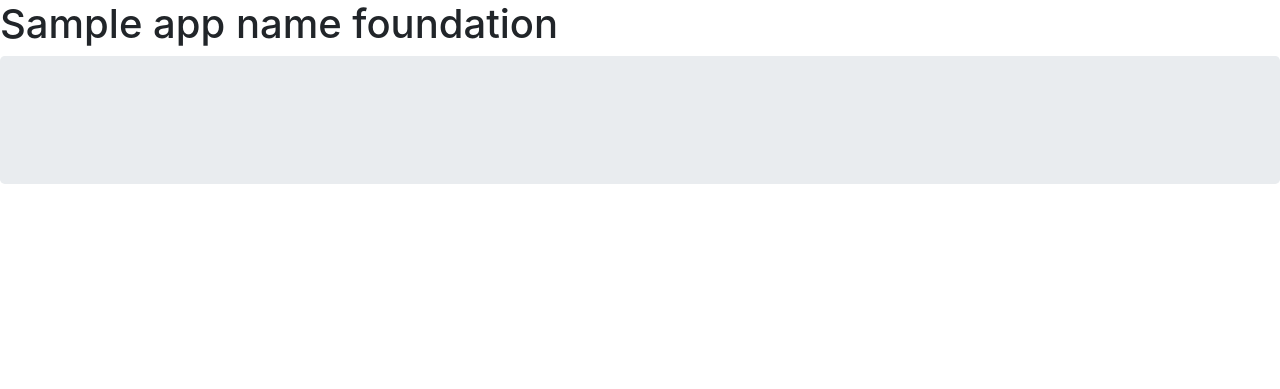
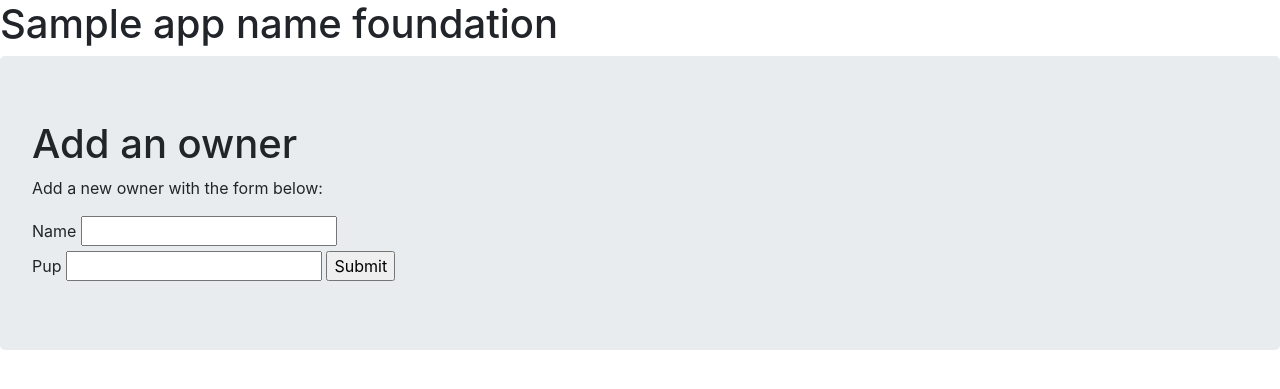
Before and after one commit to ghigbie/modular-puppies, a Python web app: template myproject/owners/templates/owners/add.html in a window 1280 px wide. Shown: the part 72-461 px from the top of the page. Run offline with Jinja, Linux system fonts and the light colour scheme; the template is opened without the code that fills it: most values are stand-ins (such as "Sample title", 1, 10 or a date in 2020); form fields are guessed from the names that the template uses; some libraries are stand-ins or nearby versions.

Commit message:
Edit owner form

```diff
--- a/myproject/owners/templates/owners/add.html
+++ b/myproject/owners/templates/owners/add.html
@@ -1,5 +1,12 @@
 {% extends "base.html" %}
 
 {% block content %}
-
+    <h1>Add an owner</h1>
+    <p>Add a new owner with the form below:</p>
+    <form action="" method="POST">
+        {{ form.hidden_tag() }}
+        {{ form.name.label }} {{ form.name() }}<br>
+        {{ form.pup_id.label }} {{ form.pup_id() }}
+        {{ form.submit() }}
+    </form>
 {% endblock %}
```
